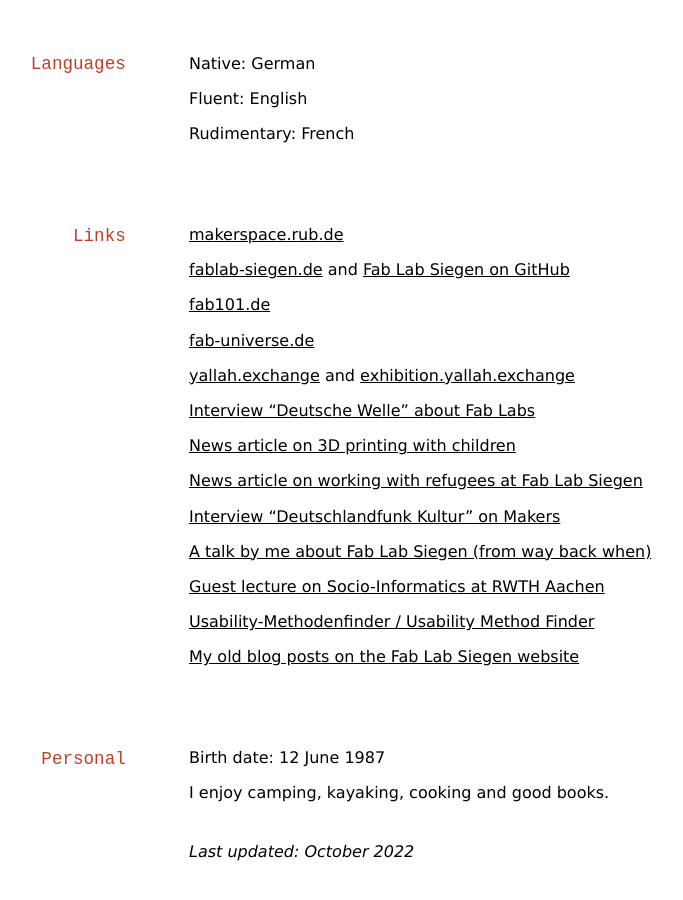
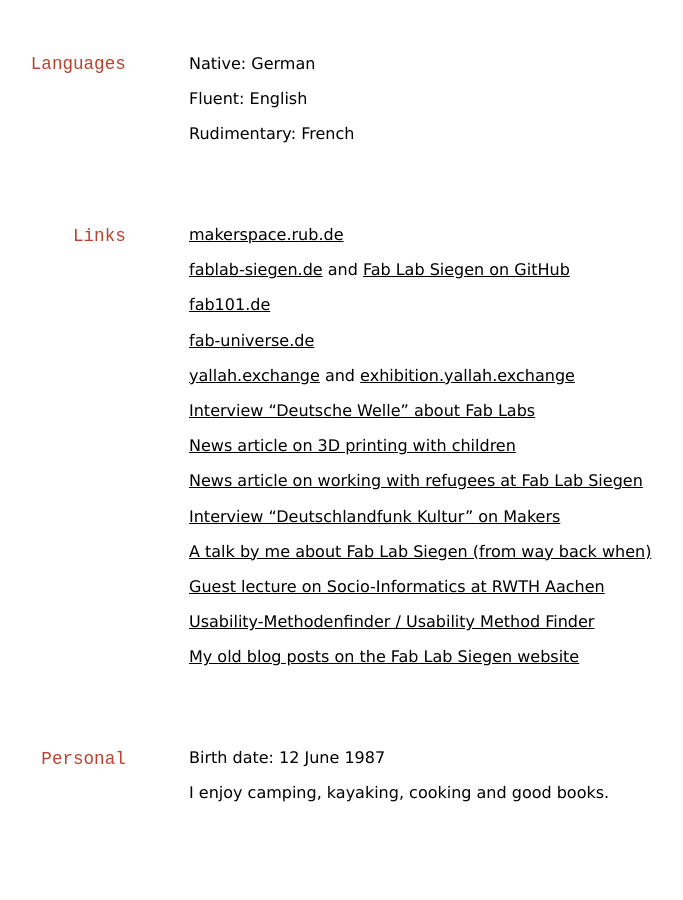
Before and after one commit to oliverstickel/oliverstickel.github.io, a Jekyll site: the page built from index.md, in a window 1280 px wide and 900 px high, scrolled down 5000 px. Shown: the whole window, without its empty margins (143-826 px from the left). Built offline with Jekyll 4.4.1, drawn with Linux system fonts in a browser that asks for light colours; nearby versions of some CDN libraries; a style sheet for code colours, icons or effects is not loaded; after the commit the page ends 5816 px from its top, so only the background shows below that.

Commit message:
Update index.md

```diff
--- a/index.md
+++ b/index.md
@@ -196,5 +196,3 @@ Rudimentary:  French
 Birth date: 12 June 1987
 
 I enjoy camping, kayaking, cooking and good books.
-
-<br/>*Last updated: October 2022*<br/><br/>
```
